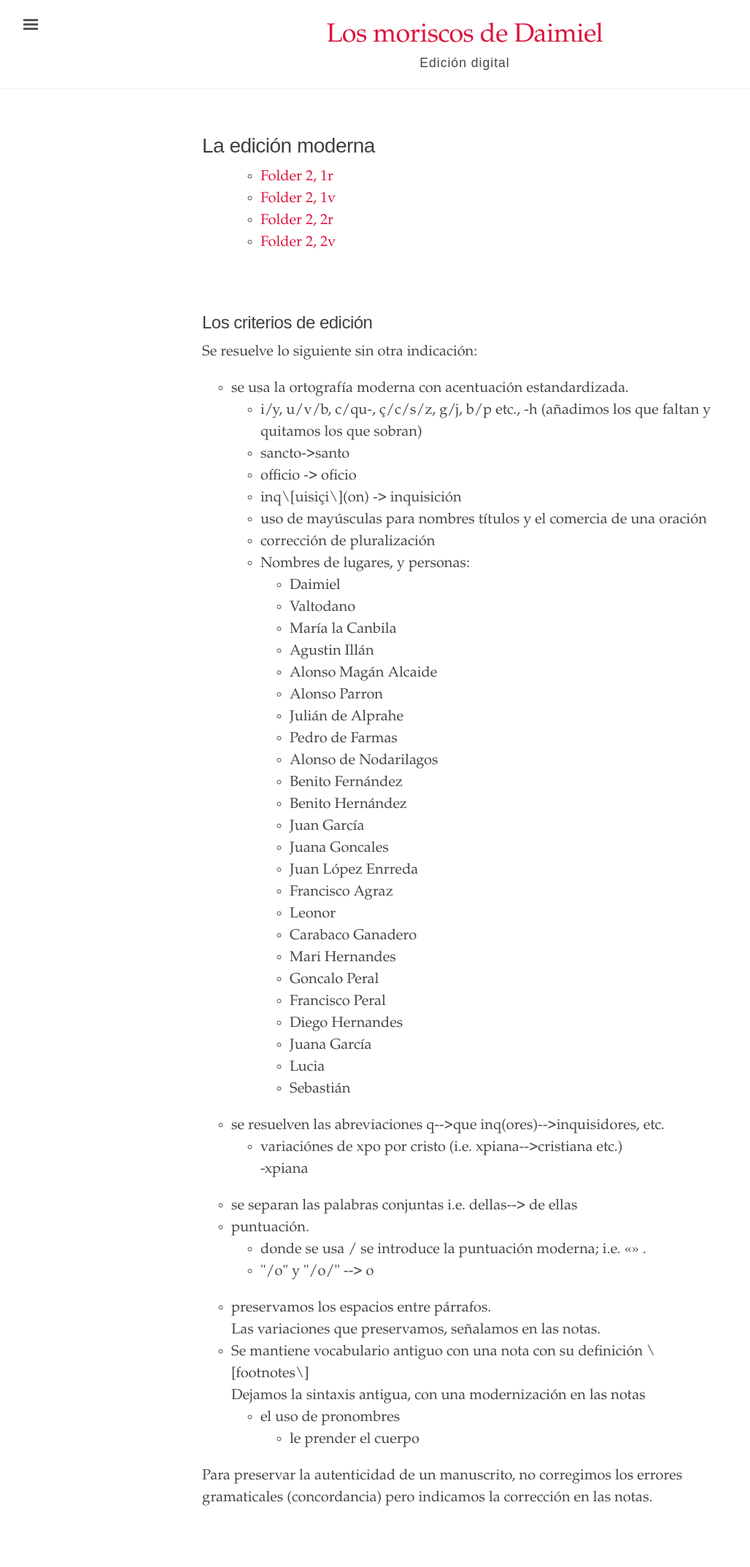
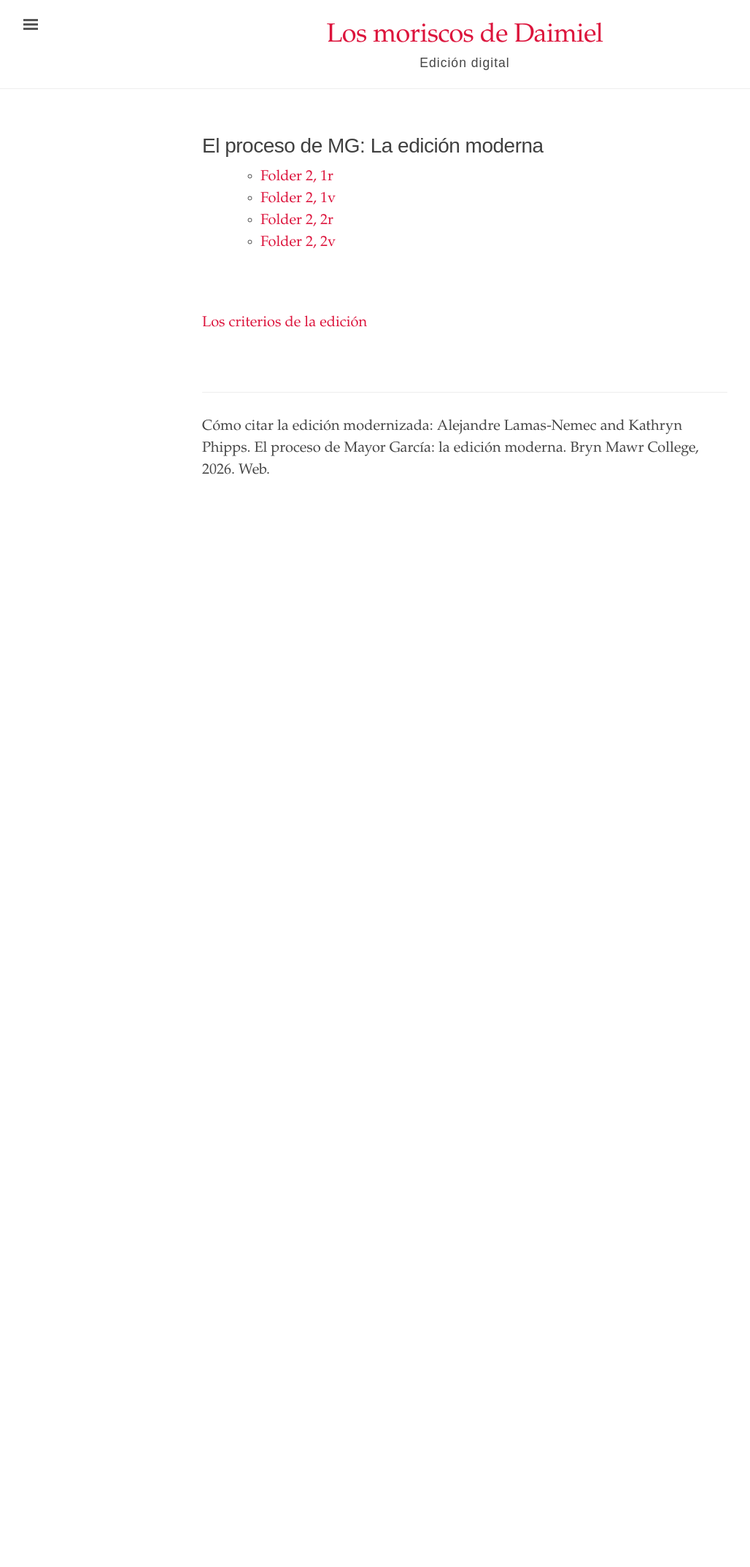
Before and after one commit to digbmc/moriscos-daimel, a Jekyll site: the page built from edicion-moderna.md, in a window 1280 px wide. Shown: the whole page at 73% size, without its empty margins (3-1031 px from the left). Built offline with Jekyll 4.4.1, drawn with Linux system fonts in a browser that asks for light colours; after the commit the page ends 900 px from its top, so only the background shows below that.

Commit message:
Formating changes and text.

```diff
--- a/_sass/_ed.scss
+++ b/_sass/_ed.scss
@@ -951,3 +951,13 @@ margin-top:20px;margin-bottom: 50px;
 .thumbnail:hover {
   transform: scale(1.05);
 }
+
+//This makes the citation for pages were the width format is different so that it still looks the same as the
+//citations on other pages.
+//Esto hace que las citaciones de páginas cuyo ancho es distinto para que aún se parece a las otras citaciones en las
+//otras páginas.
+.citation {
+  max-width: 38rem;
+  margin-left:  auto;
+  margin-right: auto;
+}
--- a/edicion-moderna.md
+++ b/edicion-moderna.md
@@ -1,9 +1,11 @@
 ---
 layout: page
 title: La edición moderna
+hide_title: true
 nav_order: 4
 ---
 <!--<h1 class="title_columned">Transcripciones facsimilares</h1>-->
+<h1 id="titulo">El proceso de MG: La edición moderna</h1>
 <div id="toc" class="toc">
   <ul>
   {% assign sorted_texts = site.textos-modernos | sort: "order" %}
@@ -16,75 +18,11 @@ nav_order: 4
   {% endfor %}
   </ul>
 </div>
+<a href="{{ site.baseurl }}/criterios-em/">Los criterios de la edición</a>
 
-<div id="criterios">
-  <h2>Los criterios de edición</h2>
-  <p>Se resuelve lo siguiente sin otra indicación:</p>
-  <ul>
-    <li>se usa la ortografía moderna con acentuación estandardizada.</li>
-    <ul>
-      <li>i/y, u/v/b, c/qu-, ç/c/s/z, g/j, b/p etc., -h (añadimos los que faltan y quitamos los que sobran)</li>
-      <li>sancto->santo</li>
-      <li>officio -> oficio</li>
-      <li>inq\[uisiçi\](on) -> inquisición</li>
-      <li>uso de mayúsculas para nombres títulos y el comercia de una oración</li>
-      <li>corrección de pluralización</li>
-      <li>Nombres de lugares, y personas:</li>
-      <ul>
-        <li>Daimiel</li>
-        <li>Valtodano</li>
-        <li>María la Canbila</li>
-        <li>Agustin Illán</li>
-        <li>Alonso Magán Alcaide</li>
-        <li>Alonso Parron</li>
-        <li>Julián de Alprahe</li>
-        <li>Pedro de Farmas</li>
-        <li>Alonso de Nodarilagos</li>
-        <li>Benito Fernández</li>
-        <li>Benito Hernández</li>
-        <li>Juan García</li>
-        <li>Juana Goncales</li>
-        <li>Juan López Enrreda</li>
-        <li>Francisco Agraz</li>
-        <li>Leonor</li>
-        <li>Carabaco Ganadero</li>
-        <li>Mari Hernandes</li>
-        <li>Goncalo Peral</li>
-        <li>Francisco Peral</li>
-        <li>Diego Hernandes</li>
-        <li>Juana García</li>
-        <li>Lucia</li>
-        <li>Sebastián</li>
-      </ul>
-    </ul>
-    <li>se resuelven las abreviaciones q-->que inq(ores)-->inquisidores, etc.</li>
-    <ul>
-      <li>variaciónes de xpo por cristo (i.e. xpiana-->cristiana etc.)
-        <br>
-        -xpiana
-      </li>
-    </ul>
-    <li>se separan las palabras conjuntas i.e. dellas--> de ellas</li>
-    <li>puntuación.</li>
-    <ul>
-      <li>donde se usa / se introduce la puntuación moderna; i.e. «» .</li>
-      <li>"/o" y "/o/" --> o</li>
-    </ul>
-    <li>preservamos los espacios entre párrafos.<br>
-      Las variaciones que preservamos, señalamos en las notas.
-    </li>
-    <li>Se mantiene vocabulario antiguo con una nota con su definición \[footnotes\]<br>
-      Dejamos la sintaxis antigua, con una modernización en las notas
-    </li>
-    <ul>
-      <li>el uso de pronombres</li>
-      <ul>
-        <li>le prender el cuerpo</li>
-      </ul>
-    </ul>
-  </ul>
-  <p>Para preservar la autenticidad de un manuscrito, no corregimos los errores gramaticales (concordancia) pero indicamos la corrección en las notas.</p>
-</div>
+<br>
+<hr>
+Cómo citar la edición modernizada: Alejandre Lamas-Nemec and Kathryn Phipps. El proceso de Mayor García: la edición moderna. Bryn Mawr College, 2026. Web.
 
 <!--
 <script>
```
Also changed, not shown: _layouts/manuscrito.html (+4 -4 lines), criterios-em.md (added, +74 -0 lines), criterios-transcripcion.md (added, +5 -0 lines), manuscrito.md (+11 -1 lines), sobre-el-proyecto.md (renamed from about.md, +23 -10 lines).
